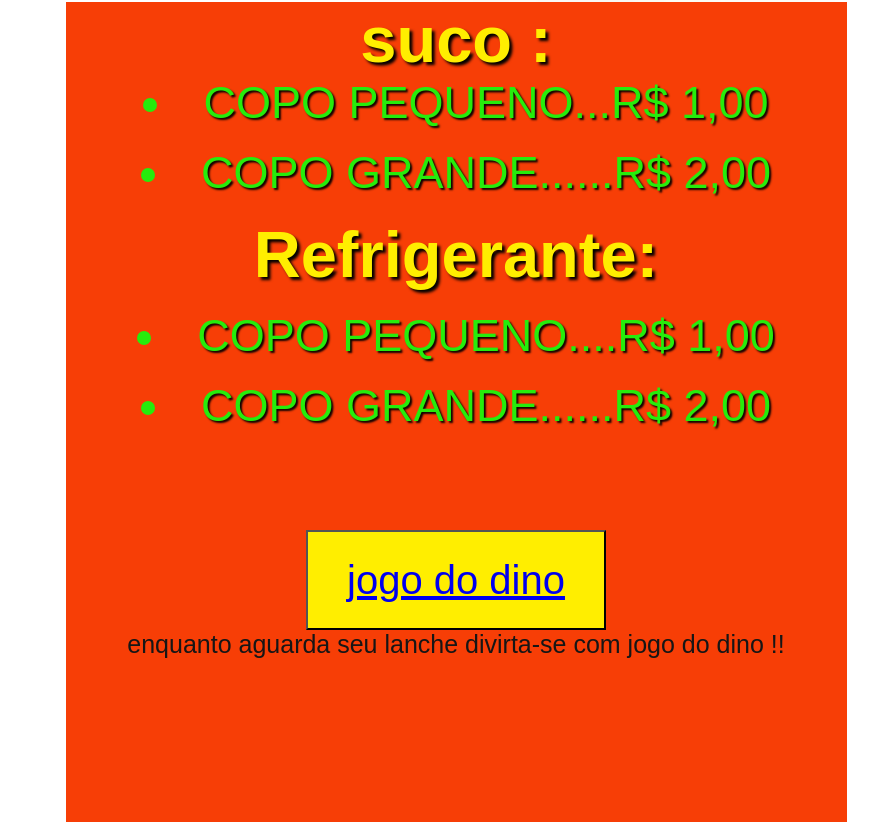
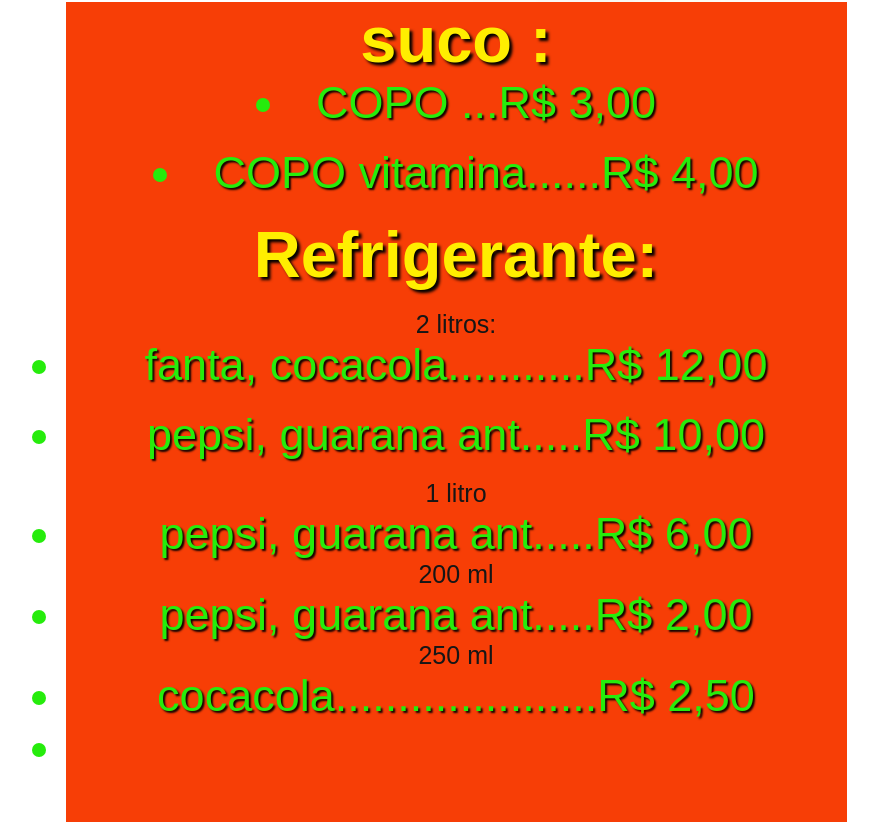
Before and after one commit to andre-correia-dev/cardapiovirtual, a Next.js app: page /produtos in a window 1280 px wide. Shown: the part 718-1540 px from the top of the page, without its empty margins (184-1062 px from the left). Built offline with nearby package versions, Linux system fonts and the light colour scheme.

Commit message:
atualizacoes

```diff
--- a/componentes/navbar.js
+++ b/componentes/navbar.js
@@ -14,7 +14,7 @@
 
 
 
-                <Link href='/'><a><button>🍔<br></br>BURGUER </button></a></Link>
+                <Link href='/'><a><button>🍔<br></br>Burguers </button></a></Link>
 
 
           <Link href='/produtos'><a><button>🍻<br></br>Bebidas</button></a></Link>
--- a/pages/produtos/index.js
+++ b/pages/produtos/index.js
@@ -16,12 +16,23 @@
 
            </div>
            <h1>suco :</h1>
-           <li>COPO PEQUENO...R$ 1,00</li><br></br>
-           <li>COPO GRANDE......R$ 2,00</li>
+           <li>COPO ...R$ 3,00</li><br></br>
+           <li>COPO vitamina......R$ 4,00</li>
            <br></br>
            <h1>Refrigerante:</h1><br></br>
-           <li>COPO PEQUENO....R$ 1,00</li><br></br>
-           <li>COPO GRANDE......R$ 2,00</li>
+           <ul>
+              <p>2 litros:</p>
+              <li>fanta, cocacola...........R$ 12,00</li><br></br>
+              <li>pepsi, guarana ant.....R$ 10,00</li><br></br>
+              <p>1 litro</p>
+              <li>pepsi, guarana ant.....R$ 6,00</li>
+              <p>200 ml</p>
+              <li>pepsi, guarana ant.....R$ 2,00</li>
+              <p>250 ml</p>
+              <li>cocacola.....................R$ 2,50</li>
+              <li></li>
+
+           </ul>
            <br></br>
            <button><a href='https://chromedino.com/'>jogo do dino</a></button>
            <br></br>
--- a/styles/maincontainer.module.css
+++ b/styles/maincontainer.module.css
@@ -37,11 +37,14 @@
     font-size: 40px;
     font-family: fantasy;
     margin-top: 80px;
+    border-radius: 20px;
+    text-shadow: 3px 3px 3px black;
+    box-shadow: 3px 3px 3px black;
  }
 
 @media(max-width:600px){
     .container{
-        height: 2900px;
+        height: 3000px;
 }
 .container h1{
     font-size: 85px;
@@ -66,6 +69,7 @@
    font-size: 40px;
    font-family: fantasy;
    margin-top: 80px;
+   border-radius: 20px;
 }
 
 }
```
Also changed, not shown: pages/sobre.js (+4 -4 lines).
